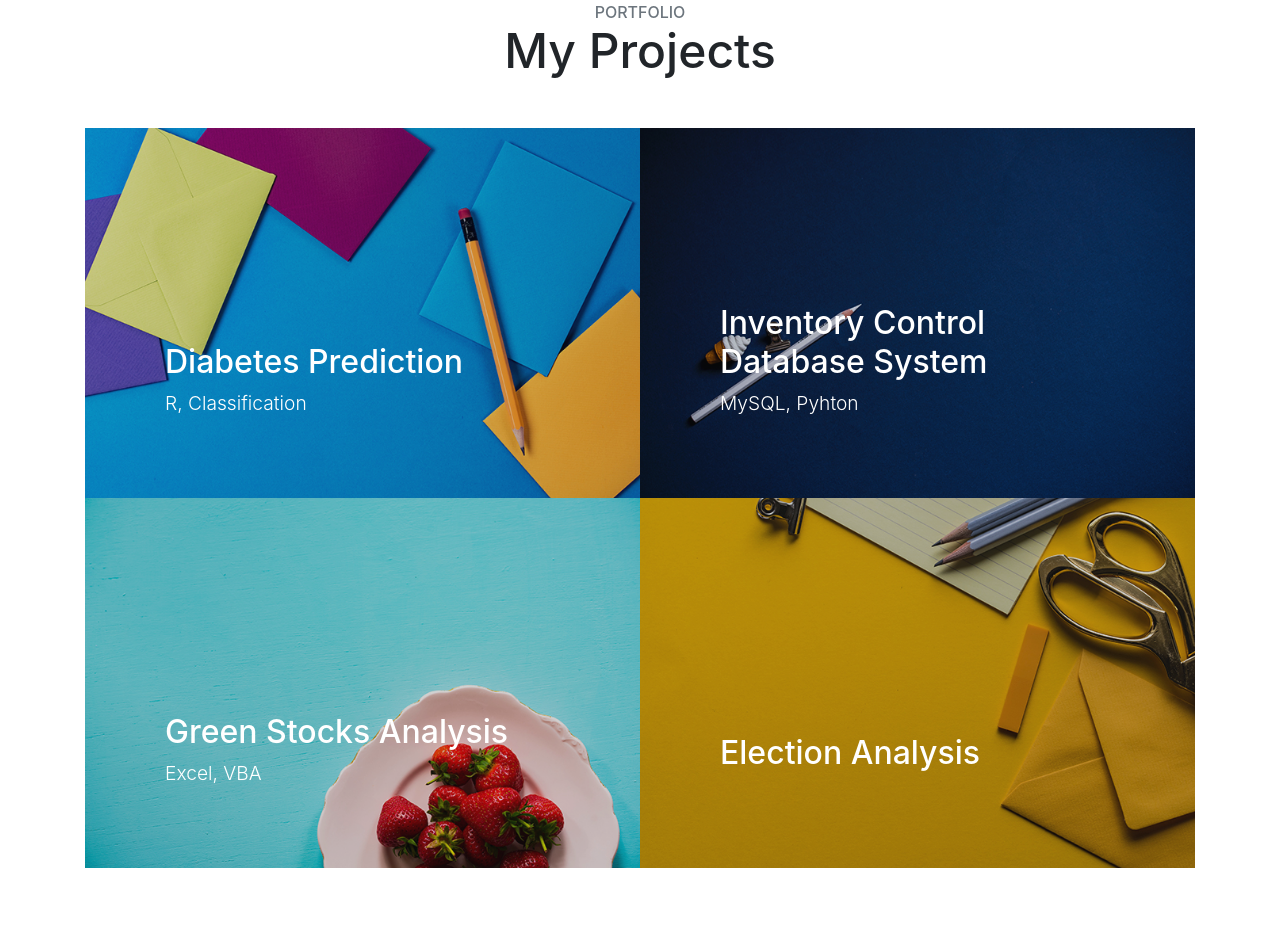
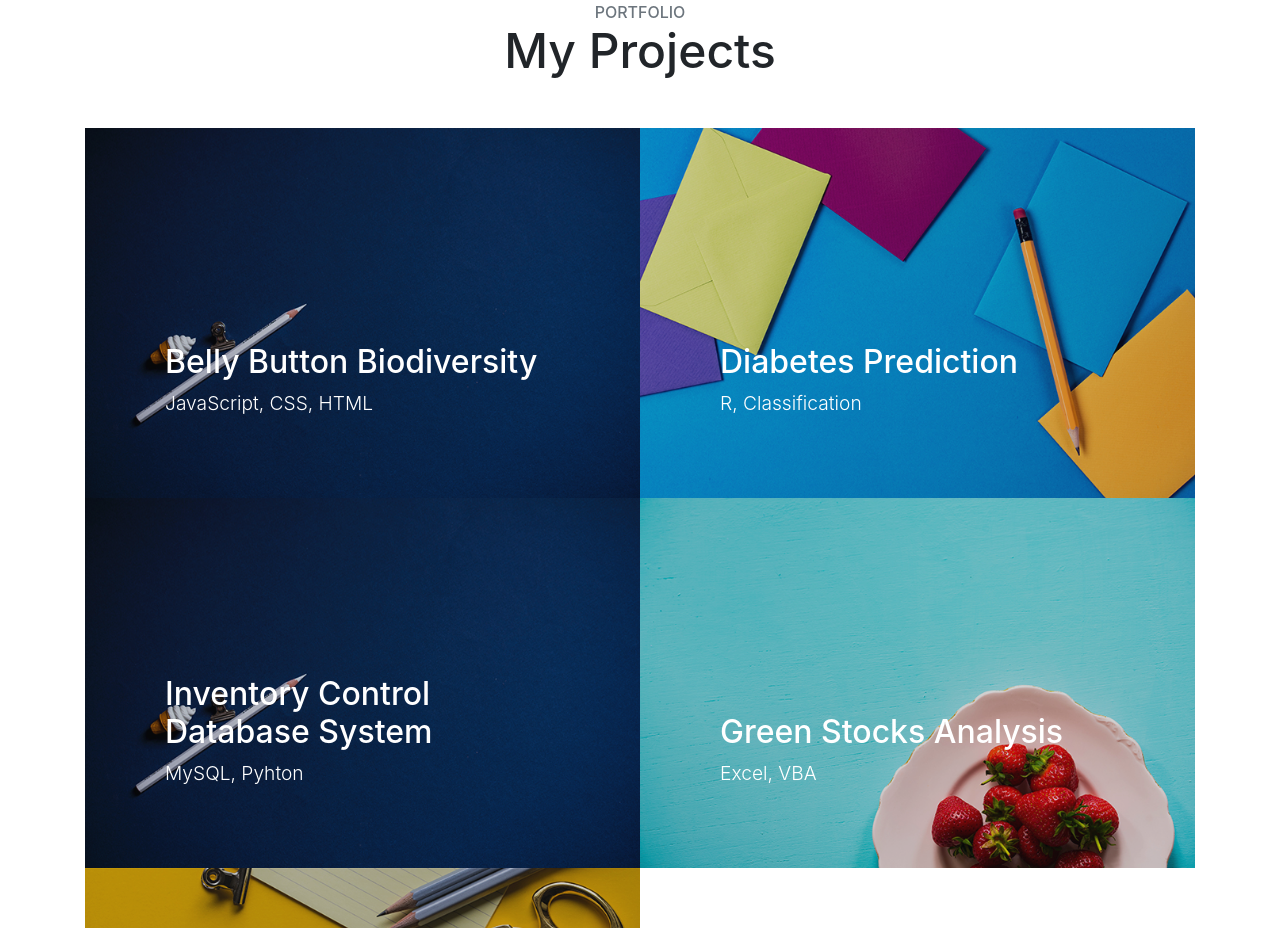
Before and after one commit to DorianSafaa/DorianSafaa.github.io, a website with bundled scripts: page index.html in a window 1280 px wide. Shown: the part 917-1845 px from the top of the page. Built offline with nearby package versions, Linux system fonts and the light colour scheme.

Commit message:
Update index.html

```diff
--- a/index.html
+++ b/index.html
@@ -48,6 +48,17 @@
         <h2 class="mb-5">My Projects</h2>
       </div>
       <div class="row no-gutters">
+         <div class="col-lg-6">
+          <a class="portfolio-item" href="https://doriansafaa.github.io/Belly_Button_Biodiversity/">
+            <div class="caption">
+              <div class="caption-content">
+                <div class="h2">Belly Button Biodiversity</div>
+                <p class="mb-0">JavaScript, CSS, HTML</p>
+              </div>
+            </div>
+            <img class="img-fluid" src="img/portfolio-2.jpg" alt="">
+          </a>
+        </div>
         <div class="col-lg-6">
           <a class="portfolio-item" href="Diabetes_Prediction_Final_Report_4460.htm
 " target="_blank">
```
